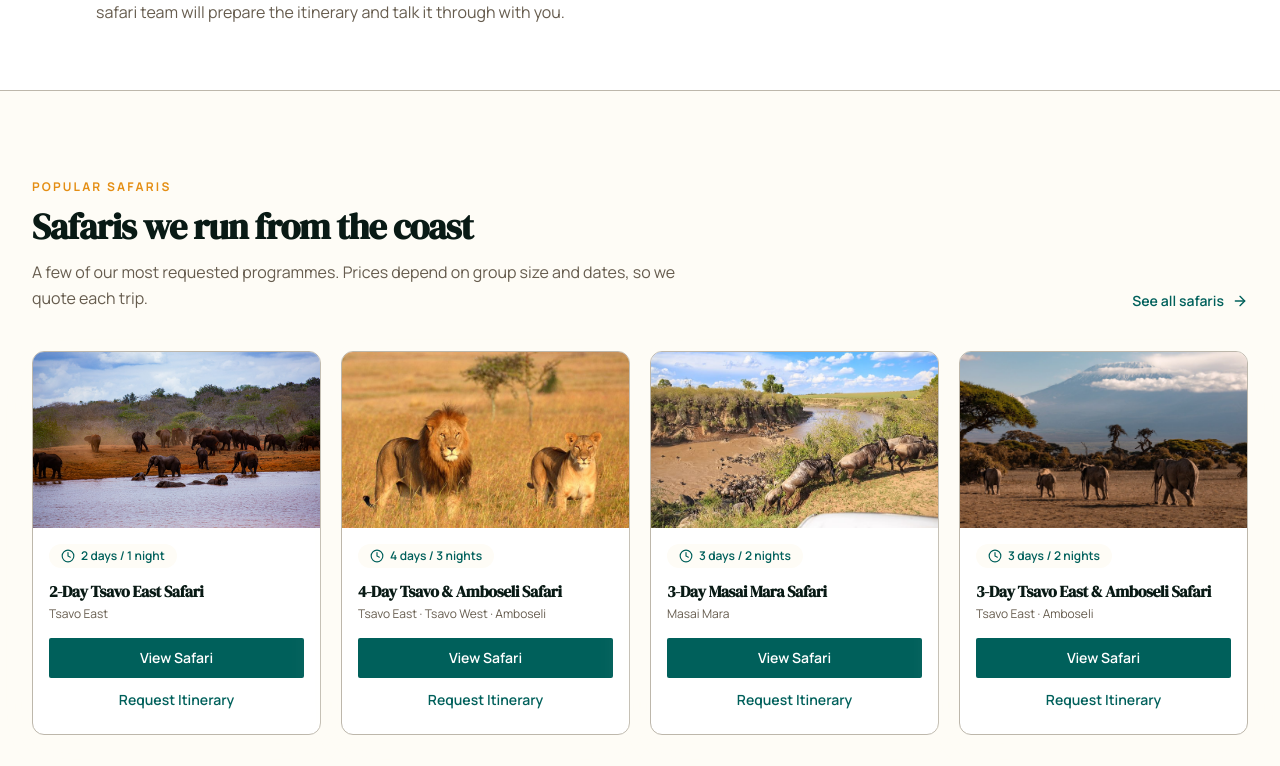
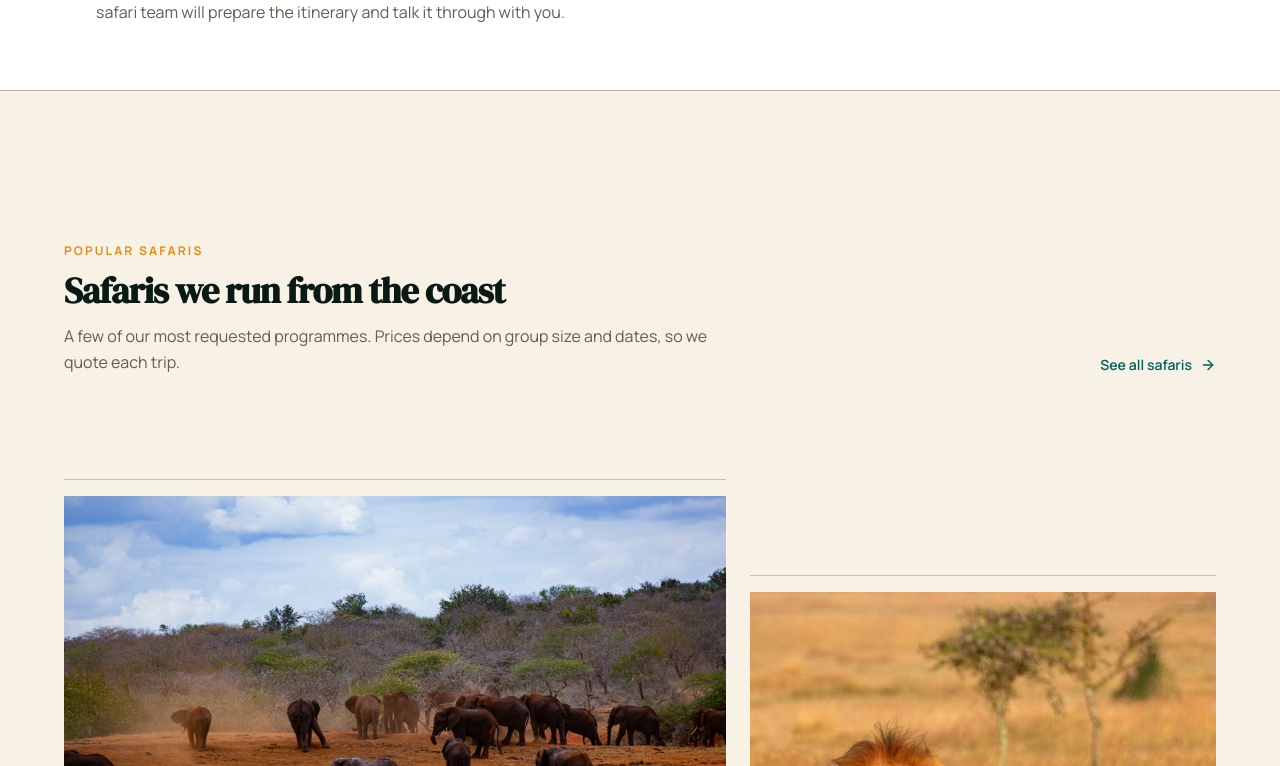
Before and after one commit to Sheddymae/bahari-asili-safaris, a Next.js app: page / in a window 1280 px wide. Shown: the part 1054-1820 px from the top of the page. Built offline with nearby package versions, Linux system fonts and the light colour scheme; no server answers.

Commit message:
feat: reshape popular safaris into editorial journal layout

```diff
--- a/components/home/HomePopularSafaris.tsx
+++ b/components/home/HomePopularSafaris.tsx
@@ -19,28 +19,28 @@ export default function HomePopularSafaris({ onBook }: { onBook: (name?: string)
     return [...popular, ...rest].slice(0, 4);
   }, [safaris]);
   return (
-    <section id="tours" aria-labelledby="home-popular-title" className="bg-sand-50 py-16 lg:py-20">
-      <div className="mx-auto max-w-7xl px-4 sm:px-6 lg:px-8">
-        <div className="flex flex-col gap-4 sm:flex-row sm:items-end sm:justify-between">
+    <section id="tours" aria-labelledby="home-popular-title" className="bg-paper py-24 lg:py-36">
+      <div className="editorial-shell">
+        <div className="mb-16 flex flex-col gap-6 sm:flex-row sm:items-end sm:justify-between">
           <SectionHeader kicker={c.popular.kicker} title={c.popular.title} sub={c.popular.sub} />
           <Link href="/tours" className="mb-10 inline-flex shrink-0 items-center gap-2 font-inter text-sm font-semibold text-ocean-700 hover:text-ocean-800">{c.popular.seeAll} <ArrowRight className="h-4 w-4 rtl:rotate-180" aria-hidden="true" /></Link>
         </div>
         <span id="home-popular-title" className="sr-only">{c.popular.title}</span>
-        <div className="grid gap-5 sm:grid-cols-2 lg:grid-cols-4">
-          {featured.map((safari) => {
+        <div className="editorial-grid">
+          {featured.map((safari, index) => {
             const s = getLocalizedSafari(safari, safariLocale);
             return (
-              <article key={safari.id} className="flex flex-col overflow-hidden rounded-xl border border-border bg-white shadow-card">
-                <Link href={`/safaris/${safari.id}`} className="relative block h-44 focus:outline-none focus-visible:ring-2 focus-visible:ring-ocean-600 focus-visible:ring-inset">
+              <article key={safari.id} className={`group col-span-12 flex flex-col overflow-hidden border-t border-black/20 pt-4 sm:col-span-6 ${index % 2 === 0 ? "lg:col-span-7" : "lg:col-span-5 lg:mt-24"}`}>
+                <Link href={`/safaris/${safari.id}`} className="relative block h-[22rem] sm:h-[28rem] focus:outline-none focus-visible:ring-2 focus-visible:ring-ocean-600 focus-visible:ring-inset">
                   <Image src={safari.image} alt={s.name} fill sizes="(max-width: 640px) 100vw, (max-width: 1024px) 50vw, 25vw" className="object-cover" />
                 </Link>
-                <div className="flex flex-1 flex-col p-4">
-                  <span className="inline-flex w-fit items-center gap-1.5 rounded-full bg-sand-50 px-3 py-1 font-inter text-xs font-semibold text-ocean-700"><Clock className="h-3.5 w-3.5" aria-hidden="true" />{unit(safari.days, safari.days === 1 ? c.units.day : c.units.days)}{safari.nights > 0 && <> / {unit(safari.nights, safari.nights === 1 ? c.units.night : c.units.nights)}</>}</span>
-                  <h3 className="mt-3 font-poppins text-base font-bold leading-snug text-foreground">{s.name}</h3>
-                  <p className="mt-1 font-inter text-xs text-muted-foreground">{safari.parks.slice(0, 3).join(' · ')}</p>
-                  <div className="mt-auto flex flex-col gap-1 pt-4">
-                    <Link href={`/safaris/${safari.id}`} className="inline-flex items-center justify-center rounded-lg bg-ocean-700 px-4 py-2.5 font-inter text-sm font-semibold text-white hover:bg-ocean-800">{c.popular.viewSafari}</Link>
-                    <button type="button" onClick={() => { trackConversion('booking_started', { location: 'popular_safari' }); onBook(s.name); }} className="rounded-lg px-4 py-2 font-inter text-sm font-semibold text-ocean-700 hover:text-ocean-800">{c.popular.requestItinerary}</button>
+                <div className="flex flex-1 flex-col py-5">
+                  <span className="inline-flex w-fit items-center gap-1.5 font-mono-editorial text-[11px] uppercase tracking-[0.08em] text-ocean-700"><Clock className="h-3.5 w-3.5" aria-hidden="true" />{unit(safari.days, safari.days === 1 ? c.units.day : c.units.days)}{safari.nights > 0 && <> / {unit(safari.nights, safari.nights === 1 ? c.units.night : c.units.nights)}</>}</span>
+                  <h3 className="mt-4 font-editorial text-3xl leading-none text-foreground sm:text-4xl">{s.name}</h3>
+                  <p className="mt-3 font-mono-editorial text-[11px] uppercase tracking-[0.06em] text-muted-foreground">{safari.parks.slice(0, 3).join(' · ')}</p>
+                  <div className="mt-8 flex flex-row flex-wrap items-center gap-4 pt-2">
+                    <Link href={`/safaris/${safari.id}`} className="inline-flex items-center justify-center rounded-sm bg-ocean-700 px-5 py-3 font-mono-editorial text-[11px] font-semibold uppercase tracking-[0.08em] text-white hover:bg-ocean-800">{c.popular.viewSafari}</Link>
+                    <button type="button" onClick={() => { trackConversion('booking_started', { location: 'popular_safari' }); onBook(s.name); }} className="border-b border-ocean-700/40 px-1 py-2 font-mono-editorial text-[11px] font-semibold uppercase tracking-[0.08em] text-ocean-700 hover:border-ocean-700">{c.popular.requestItinerary}</button>
                   </div>
                 </div>
               </article>
```
